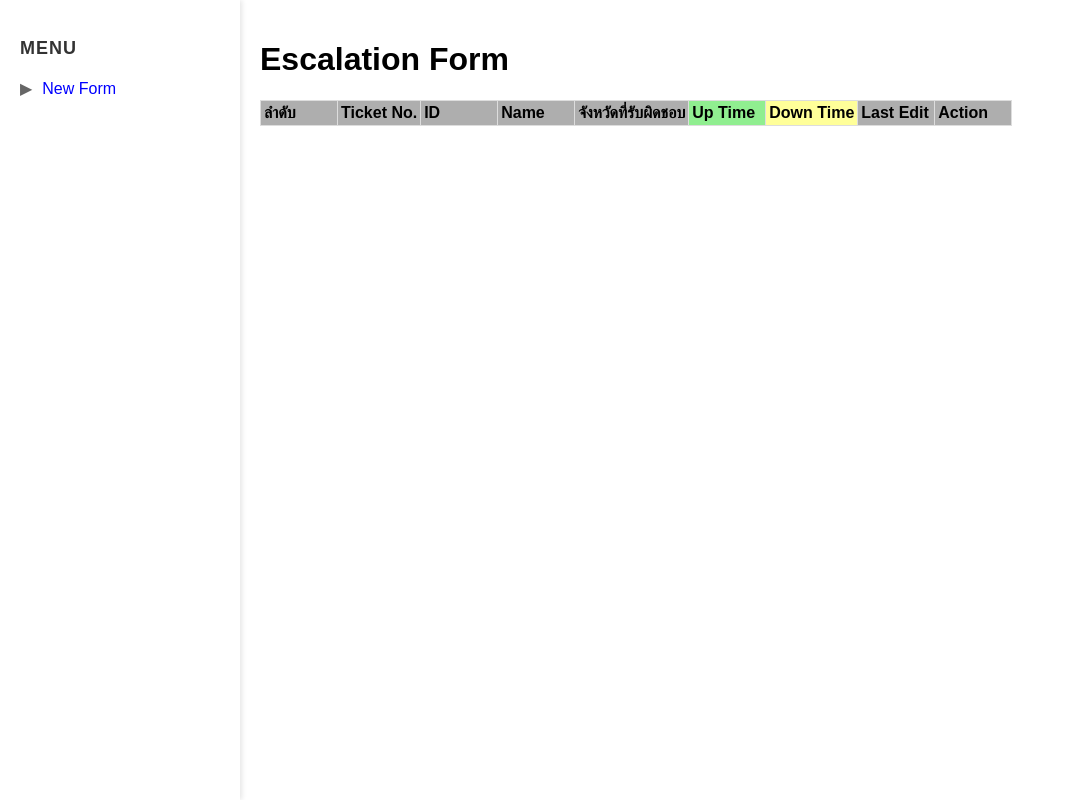
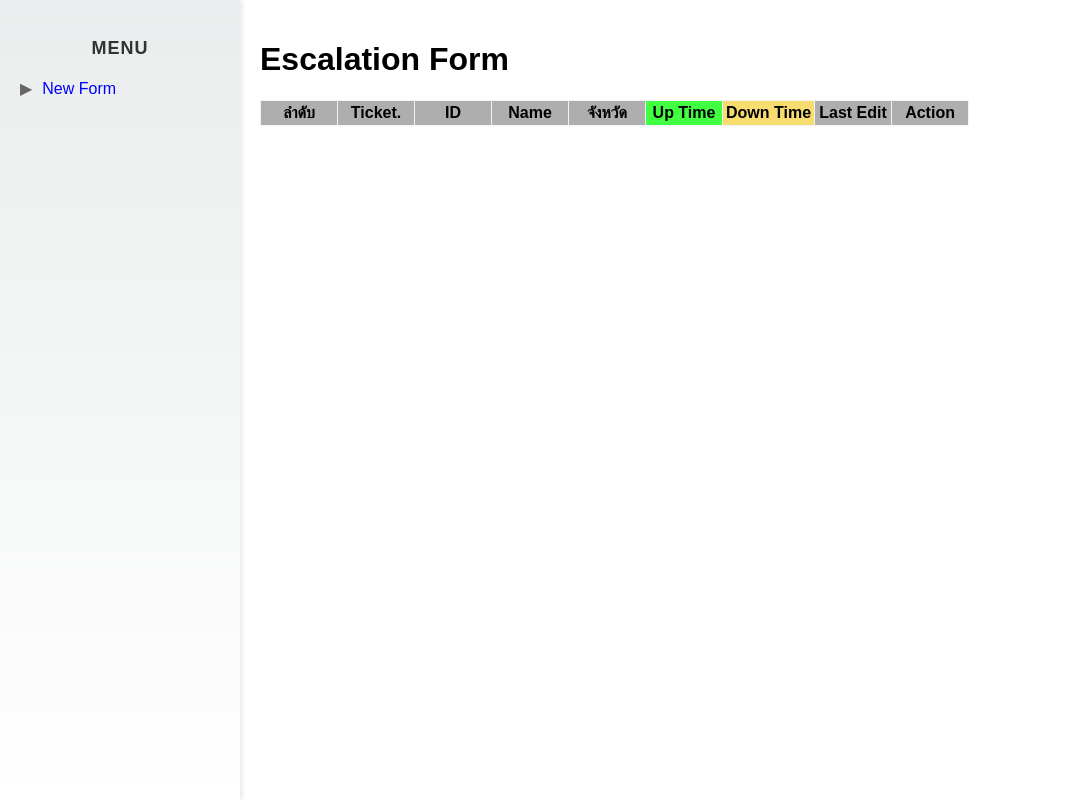
Before and after one commit to RNOC1044/Escalation, a React (Create React App) app in the folder index/: page / in a window 1280 px wide. Shown: the whole page, without its empty margins (0-1075 px from the left). Built offline with nearby package versions, Linux system fonts and the light colour scheme; a web font is replaced by a local one.

Commit message:
Update bug

```diff
--- a/index/src/App.css
+++ b/index/src/App.css
@@ -44,7 +44,7 @@ body {
 }
 
 .sidebar {
-  background: linear-gradient(to bottom, #ffffff, #ffffff);
+  background: linear-gradient(to bottom, #eaeded, #ffffff);
   width: 200px;
   padding: 20px;
   box-shadow: 2px 0 5px rgba(0, 0, 0, 0.1);
@@ -56,6 +56,7 @@ body {
   text-transform: uppercase;
   letter-spacing: 1px;
   margin-bottom: 20px;
+  text-align: center
 }
 
 .sidebar ul {
--- a/index/src/HomePage.css
+++ b/index/src/HomePage.css
@@ -1,6 +1,6 @@
 /* HomePage.css */
 body {
-  background-color: white;
+  background-color: rgb(252, 2, 2);
   margin: 0;
   padding: 0;
   font-family: Arial, sans-serif;
@@ -18,9 +18,9 @@ body {
 
   .styled-table th,
   .styled-table td {
-    border: 1px solid #ddd;
+    border: 1px solid #f2f3f4;
     padding: 3px;
-    min-width: 70px; /* กำหนดขนาดความกว้างขั้นต่ำของแต่ละคอลัมน์ */
+    min-width: 70px;
   }
 
   .styled-table th {
@@ -28,20 +28,29 @@ body {
   }
 
   .styled-table th.up-time {
-    background-color: #90ee90; /* สีเขียวอ่อน */
+    background-color: #41ff41; /* สีเขียวอ่อน */
+    text-align: center;
   }
 
   .styled-table th.down-time {
-    background-color: #ffff99; /* สีเหลืองอ่อน */
+    background-color: #f7dc6f; /* สีเหลืองอ่อน */
+    text-align: center;
   }
+  .styled-table th.id{text-align: center;}
+  .styled-table th.order{text-align: center;}
+  .styled-table th.name{text-align: center;}
+  .styled-table th.edit{text-align: center;}
+  .styled-table th.ar{text-align: center;}
+  .styled-table th.action{text-align: center;}
+  .styled-table th.tk{text-align: center;}
 
-  .styled-table tr:nth-child(even) {
+  /*.styled-table tr:nth-child(even) {
     background-color: #ffffff;
   }
 
   .styled-table tr:hover {
     background-color: #ffffff;
-  }
+  }*/
 
   .capture-form {
     visibility: hidden;
--- a/index/src/HomePage.js
+++ b/index/src/HomePage.js
@@ -5,25 +5,25 @@ const HomePage = ({ data, onDelete, onEdit }) => {
   console.log("Data received in HomePage:", data);
   return (
     <div>
-      <h1>Escalation Form</h1>
+      <h1>Escalation Form </h1>
       <table className="styled-table">
         <thead>
           <tr>
-            <th>ลำดับ</th> {/* หัวข้อสำหรับลำดับ */}
-            <th>Ticket No.</th>
-            <th>ID</th>
-            <th>Name</th>
-            <th>จังหวัดที่รับผิดชอบ</th>
+            <th className='order'>ลำดับ</th>
+            <th className='tk'>Ticket.</th>
+            <th className='id'>ID</th>
+            <th className='name'>Name</th>
+            <th className='ar'>จังหวัด</th>
             <th className="up-time">Up Time</th>
             <th className="down-time">Down Time</th>
-            <th>Last Edit</th> {/* เพิ่มหัวข้อใหม่ */}
-            <th>Action</th>
+            <th className='edit'>Last Edit</th>
+            <th className='action'>Action</th>
           </tr>
         </thead>
         <tbody>
           {data.map((item, index) => (
             <tr key={index} style={{ backgroundColor: item.upTime && !isNaN(item.upTime) ? 'lightgreen' : 'transparent' }}>
-            <td style={{color: 'red'}}>{index + 1}</td>
+            <td style={{ color: 'red', textAlign: 'center' }}>{index + 1}</td>
             <td>{item.ticketNo}</td>
             <td>{item.id}</td>
             <td>{item.name}</td>
@@ -32,7 +32,7 @@ const HomePage = ({ data, onDelete, onEdit }) => {
             <td>{item.downTime}</td>
             <td>{item.lastEditedTime || 'N/A'}</td>
             <td className="action-buttons">
-              <button onClick={() => onEdit(index)} style={{ color: 'blue', cursor: 'pointer' }}>
+              <button onClick={() => onEdit(index)} style={{ color: 'blue', cursor: 'pointer', marginRight: '10px' }}>
                 Edit
               </button>
               <button onClick={() => onDelete(index)} style={{ color: 'red', cursor: 'pointer' }}>
--- a/index/src/NewFormPage.js
+++ b/index/src/NewFormPage.js
@@ -85,7 +85,7 @@ const NewFormPage = ({ onSave, goToHomePage, editData }) => {
               style={{ cursor: 'pointer', textDecoration: 'underline', color: 'blue' }}
               onClick={() => handleClickID(result)}
             >
-            customer_id: {result.customer_id}
+            Customer_id: {result.customer_id}
             </span>
             <br />
             NAME: {result.name}
--- a/index/src/styles.css
+++ b/index/src/styles.css
@@ -97,6 +97,15 @@ body {
     padding: 5px;
     width: 100%;
     text-align: center;
+}
+
+/* สลับสีพื้นหลังของ .input-cell1 */
+.row:nth-child(odd) .input-cell1 {
+    background-color: #ecf0f1; /* สีฟ้าอ่อน */
+}
+
+.row:nth-child(even) .input-cell1 {
+    background-color: #d7dbdd; /* สีชมพูอ่อน */
 }
 
 /* ตั้งค่าเริ่มต้นให้ input ทุกตัวข้อความอยู่ทางซ้าย */
```
